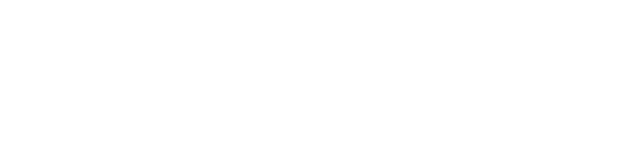
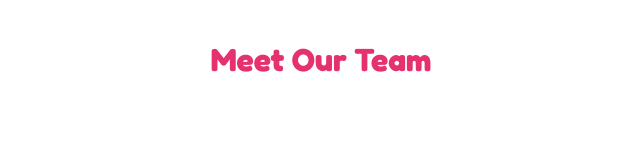
Before and after one commit to Francesco-Msc/html-css-flex-cards, a plain HTML site: page index.html in a window 1280 px wide. Shown: the whole page, without its empty margins (319-959 px from the left). Drawn offline with Linux system fonts and the light colour scheme.

Commit message:
added title in header and new font

```diff
--- a/css/style.css
+++ b/css/style.css
@@ -0,0 +1,19 @@
+/************
+RESET
+************/
+
+*{
+    margin: 0;
+    padding: 0;
+    box-sizing: border-box;
+}
+
+body{
+    font-family: "Fredoka", sans-serif;
+}
+
+h1{
+    text-align: center;
+    padding: 40px;
+    color: #E53170;
+}
--- a/index.html
+++ b/index.html
@@ -1,13 +1,20 @@
 <!DOCTYPE html>
 <html lang="en">
 <head>
+    <link rel="preconnect" href="https://fonts.googleapis.com">
+    <link rel="preconnect" href="https://fonts.gstatic.com" crossorigin>
+    <link href="https://fonts.googleapis.com/css2?family=Fredoka:wght@300..700&display=swap" rel="stylesheet">
     <meta charset="UTF-8">
     <meta name="viewport" content="width=device-width, initial-scale=1.0">
     <title>Flex Cards</title>
     <link rel="stylesheet" href="css/style.css">
 </head>
+
 <body>
-    <header></header>
+    <header>
+        <h1>Meet Our Team</h1>
+    </header>
     <main></main>
 </body>
+
 </html>
```
